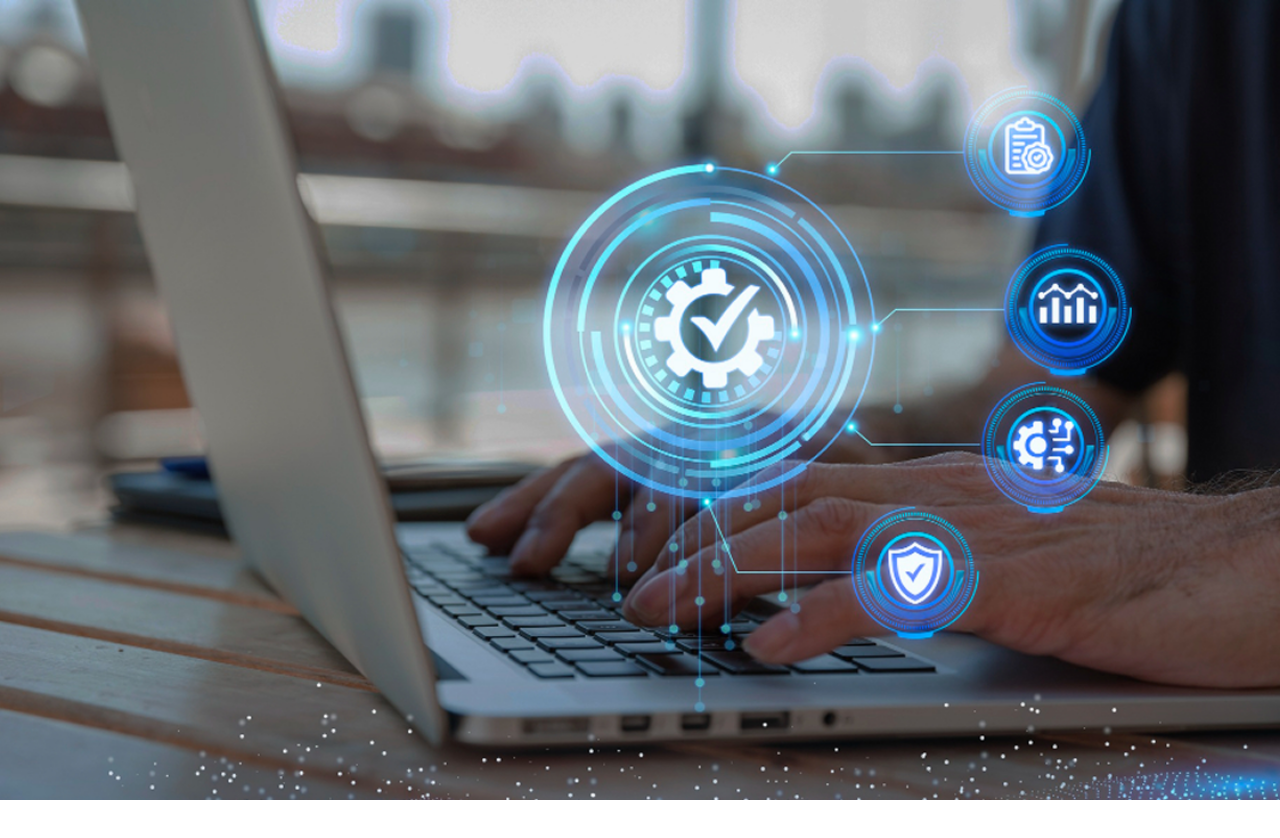
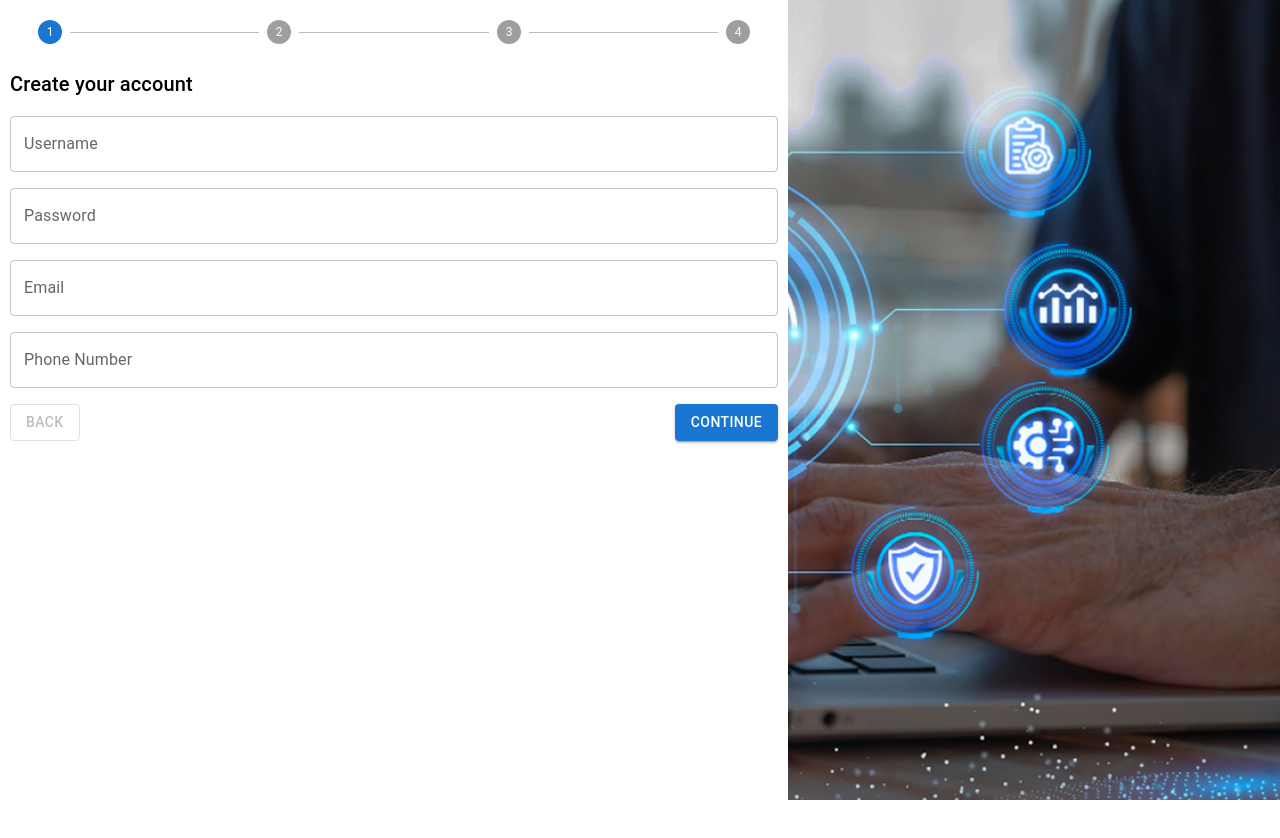
Before and after one commit to swatimahajan7/AuthicaAI, a React (Vite) app: page /signup in a window 1280 px wide. Before the commit the page ends 800 px from the top, so only its background shows below. Built offline with nearby package versions, Linux system fonts and the light colour scheme.

Commit message:
Signup components setup

```diff
--- a/package.json
+++ b/package.json
@@ -15,9 +15,11 @@
     "@mui/icons-material": "^6.5.0",
     "@mui/material": "^6.5.0",
     "axios": "^1.10.0",
+    "formik": "^2.4.6",
     "react": "^19.1.0",
     "react-dom": "^19.1.0",
-    "react-router": "^7.7.0"
+    "react-router": "^7.7.0",
+    "yup": "^1.6.1"
   },
   "devDependencies": {
     "@eslint/js": "^9.30.1",
--- /dev/null
+++ b/src/components/AuthenticatorOTP.tsx
@@ -0,0 +1,7 @@
+const AuthenticatorOTP = () => {
+    return (
+        <div>AuthenticatorOTP</div>
+    )
+}
+
+export default AuthenticatorOTP
--- /dev/null
+++ b/src/components/CustomTextField.tsx
@@ -0,0 +1,24 @@
+import { TextField, type TextFieldProps } from '@mui/material';
+
+type CustomTextFieldProps = TextFieldProps & {
+    name: string;
+    label: string;
+    value: string;
+    onChange: (e: React.ChangeEvent<HTMLInputElement>) => void;
+};
+
+const CustomTextField = ({ name, label, value, onChange, ...rest }: CustomTextFieldProps) => {
+    return (
+        <TextField
+            name={name}
+            label={label}
+            value={value}
+            onChange={onChange}
+            variant="outlined"
+            fullWidth
+            {...rest}
+        />
+    );
+};
+
+export default CustomTextField;
--- /dev/null
+++ b/src/components/EmailMobileOTP.tsx
@@ -0,0 +1,8 @@
+
+const EmailMobileOTP = () => {
+    return (
+        <div>EmailMobileOTP</div>
+    )
+}
+
+export default EmailMobileOTP
--- /dev/null
+++ b/src/components/FaceRecognition.tsx
@@ -0,0 +1,7 @@
+const FaceRecognition = () => {
+    return (
+        <div>FaceRecognition</div>
+    )
+}
+
+export default FaceRecognition
--- /dev/null
+++ b/src/components/SignupForm.tsx
@@ -0,0 +1,104 @@
+import { Box, Button, Typography } from '@mui/material';
+import { Formik, Form } from 'formik';
+import * as Yup from 'yup';
+import { forwardRef, useImperativeHandle } from 'react';
+import CustomTextField from './CustomTextField';
+
+const validationSchema = Yup.object({
+    username: Yup.string().required('Username is required'),
+    password: Yup.string().min(6, 'Min 6 characters').required('Password is required'),
+    email: Yup.string().email('Invalid email').required('Email is required'),
+    phone: Yup.string().matches(/^[0-9]{10}$/, 'Phone must be 10 digits').required('Phone is required'),
+});
+
+export type SignupFormHandle = {
+    validate: () => Promise<boolean>;
+    getValues: () => typeof initialValues;
+};
+
+const initialValues = {
+    username: '',
+    password: '',
+    email: '',
+    phone: ''
+};
+
+const SignupForm = forwardRef<SignupFormHandle>((props, ref) => {
+    return (
+        <Formik
+            initialValues={initialValues}
+            validationSchema={validationSchema}
+            validateOnMount
+            onSubmit={() => { }}
+        >
+            {(formik) => {
+                useImperativeHandle(ref, () => ({
+                    validate: async () => {
+                        const errors = await formik.validateForm();
+                        formik.setTouched({
+                            username: true,
+                            password: true,
+                            email: true,
+                            phone: true,
+                        });
+                        return Object.keys(errors).length === 0;
+                    },
+                    getValues: () => formik.values,
+                }));
+
+                return (
+                    <Form>
+                        <Box display="flex" flexDirection="column" gap={2} mt={3}>
+                            <Typography variant="h6">Create your account</Typography>
+
+                            <CustomTextField
+                                label="Username"
+                                name="username"
+                                value={formik.values.username}
+                                onChange={formik.handleChange}
+                                onBlur={formik.handleBlur}
+                                error={formik.touched.username && Boolean(formik.errors.username)}
+                                helperText={formik.touched.username && formik.errors.username}
+                            />
+
+                            <CustomTextField
+                                label="Password"
+                                name="password"
+                                type="password"
+                                value={formik.values.password}
+                                onChange={formik.handleChange}
+                                onBlur={formik.handleBlur}
+                                error={formik.touched.password && Boolean(formik.errors.password)}
+                                helperText={formik.touched.password && formik.errors.password}
+                            />
+
+                            <CustomTextField
+                                label="Email"
+                                name="email"
+                                type="email"
+                                value={formik.values.email}
+                                onChange={formik.handleChange}
+                                onBlur={formik.handleBlur}
+                                error={formik.touched.email && Boolean(formik.errors.email)}
+                                helperText={formik.touched.email && formik.errors.email}
+                            />
+
+                            <CustomTextField
+                                label="Phone Number"
+                                name="phone"
+                                type="tel"
+                                value={formik.values.phone}
+                                onChange={formik.handleChange}
+                                onBlur={formik.handleBlur}
+                                error={formik.touched.phone && Boolean(formik.errors.phone)}
+                                helperText={formik.touched.phone && formik.errors.phone}
+                            />
+                        </Box>
+                    </Form>
+                );
+            }}
+        </Formik>
+    );
+});
+
+export default SignupForm;
--- /dev/null
+++ b/src/components/StepperComponent.css
@@ -0,0 +1,11 @@
+.stepper-wrapper {
+    margin: auto 20px
+}
+
+.step-label .MuiStepLabel-iconContainer {
+    padding: 0;
+}
+
+.step-label .MuiStepLabel-labelContainer {
+    visibility: none;
+}
--- /dev/null
+++ b/src/components/StepperComponent.tsx
@@ -0,0 +1,24 @@
+import Stepper from '@mui/material/Stepper';
+import Step from '@mui/material/Step';
+import { StepLabel } from '@mui/material';
+import './StepperComponent.css'
+
+interface StepperComponentProps {
+  steps: Array<string>;
+  activeStepNumber: number;
+  completed: { [k: number]: boolean; }
+}
+
+const StepperComponent = ({ steps, activeStepNumber, completed }: StepperComponentProps) => {
+  return (
+    <Stepper activeStep={activeStepNumber} className='stepper-wrapper'>
+      {steps.map((label, index) => (
+        <Step key={label} completed={completed[index]}>
+          <StepLabel className='step-label'></StepLabel>
+        </Step>
+      ))}
+    </Stepper>
+  )
+}
+
+export default StepperComponent
--- /dev/null
+++ b/src/constants.ts
@@ -0,0 +1,8 @@
+export const SignupMethods = {
+    usernamePassword: 'usernamePassword',
+    emailMobileOTP: 'emailMobileOTP',
+    authenticatorOTP: 'authenticatorOTP',
+    faceRecognition: 'faceRecognition'
+}
+
+export const SignupSteps = [SignupMethods.usernamePassword, SignupMethods.emailMobileOTP, SignupMethods.authenticatorOTP, SignupMethods.faceRecognition]
--- a/src/pages/Signup.css
+++ b/src/pages/Signup.css
@@ -4,3 +4,10 @@
     background-image: url('../assets/DigitalBg.png');
     background-size: cover;
 }
+
+.signup-section {
+    width: 60%;
+    height: 100%;
+    background-color: #FFFFFF;
+    padding: 20px 10px
+}
--- a/src/pages/Signup.tsx
+++ b/src/pages/Signup.tsx
@@ -1,13 +1,65 @@
+import { useRef, useState } from 'react'
+import StepperComponent from '../components/StepperComponent'
+import { SignupMethods, SignupSteps } from '../constants'
 import './Signup.css'
+import SignupForm, { type SignupFormHandle } from '../components/SignupForm'
+import AuthenticatorOTP from '../components/AuthenticatorOTP'
+import EmailMobileOTP from '../components/EmailMobileOTP'
+import FaceRecognition from '../components/FaceRecognition'
+import { Button, Box } from '@mui/material'
 
 const Signup = () => {
+    const [activeStep, setActiveStep] = useState(SignupSteps[0]);
+    const [completed, setCompleted] = useState<{ [k: number]: boolean }>({});
+    const activeStepNumber = SignupSteps.indexOf(activeStep);
+
+    const signupFormRef = useRef<SignupFormHandle>(null);
+
+    const handleNext = () => {
+        const nextStep = SignupSteps[activeStepNumber + 1];
+        if (nextStep) setActiveStep(nextStep);
+    };
+
+    const handleBack = () => {
+        const prevStep = SignupSteps[activeStepNumber - 1];
+        if (prevStep) setActiveStep(prevStep);
+    };
+
+    const handleContinue = async () => {
+        // Check if we're on the SignupForm step
+        // if (activeStep === SignupMethods.usernamePassword) {
+        //     const isValid = await signupFormRef.current?.validate();
+        //     if (!isValid) return;
+        // }
+
+        setCompleted({
+            ...completed,
+            [activeStepNumber]: true,
+        });
+        handleNext();
+    };
+
     return (
         <div className='signup-wrapper-div'>
             <div className='signup-section'>
+                <StepperComponent steps={SignupSteps} activeStepNumber={activeStepNumber} completed={completed} />
 
+                {activeStep === SignupMethods.usernamePassword && <SignupForm ref={signupFormRef} />}
+                {activeStep === SignupMethods.emailMobileOTP && <EmailMobileOTP />}
+                {activeStep === SignupMethods.authenticatorOTP && <AuthenticatorOTP />}
+                {activeStep === SignupMethods.faceRecognition && <FaceRecognition />}
+
+                <Box mt={2} display="flex" justifyContent="space-between">
+                    <Button variant="outlined" onClick={handleBack} disabled={activeStepNumber === 0}>
+                        Back
+                    </Button>
+                    <Button variant="contained" onClick={handleContinue}>
+                        Continue
+                    </Button>
+                </Box>
             </div>
         </div>
-    )
+    );
 }
 
-export default Signup
+export default Signup;
```
Also changed, not shown: src/utils.ts (added), 1 other file (tests, documents, lock files or other folders).
